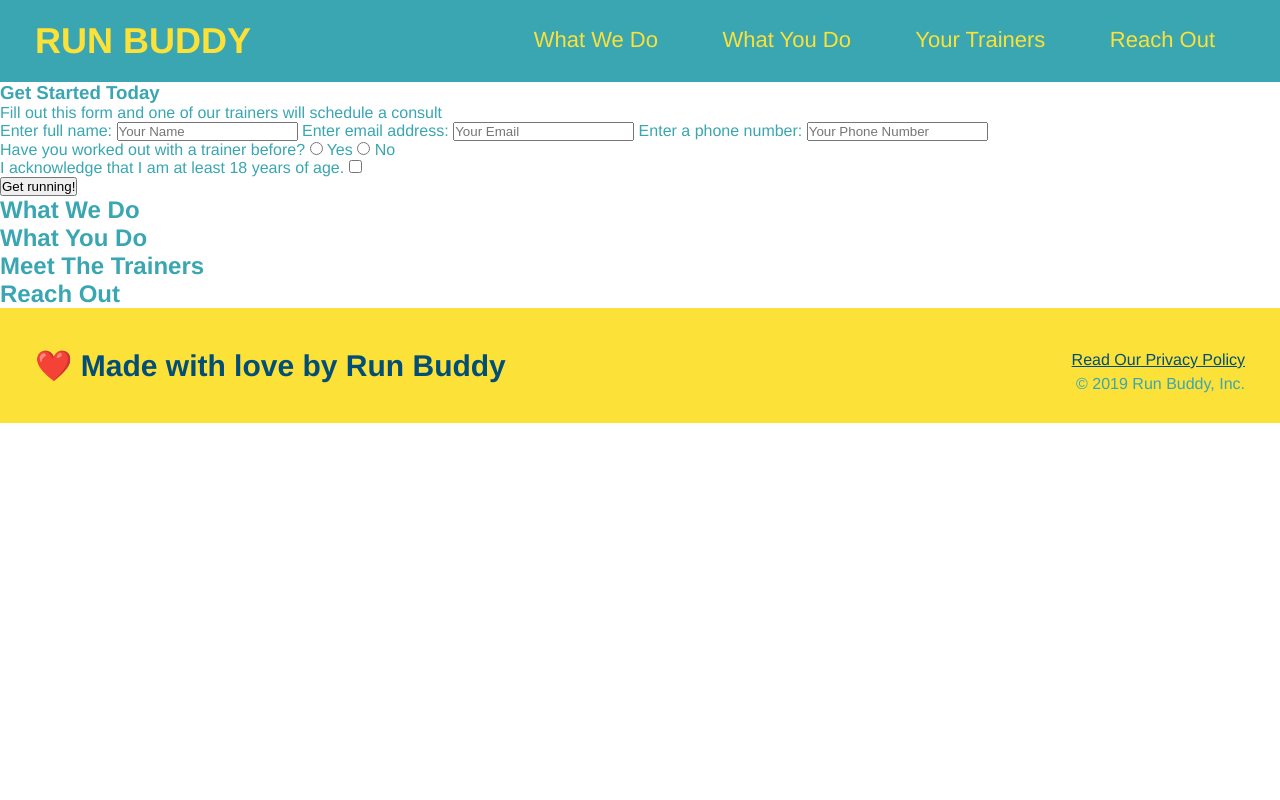
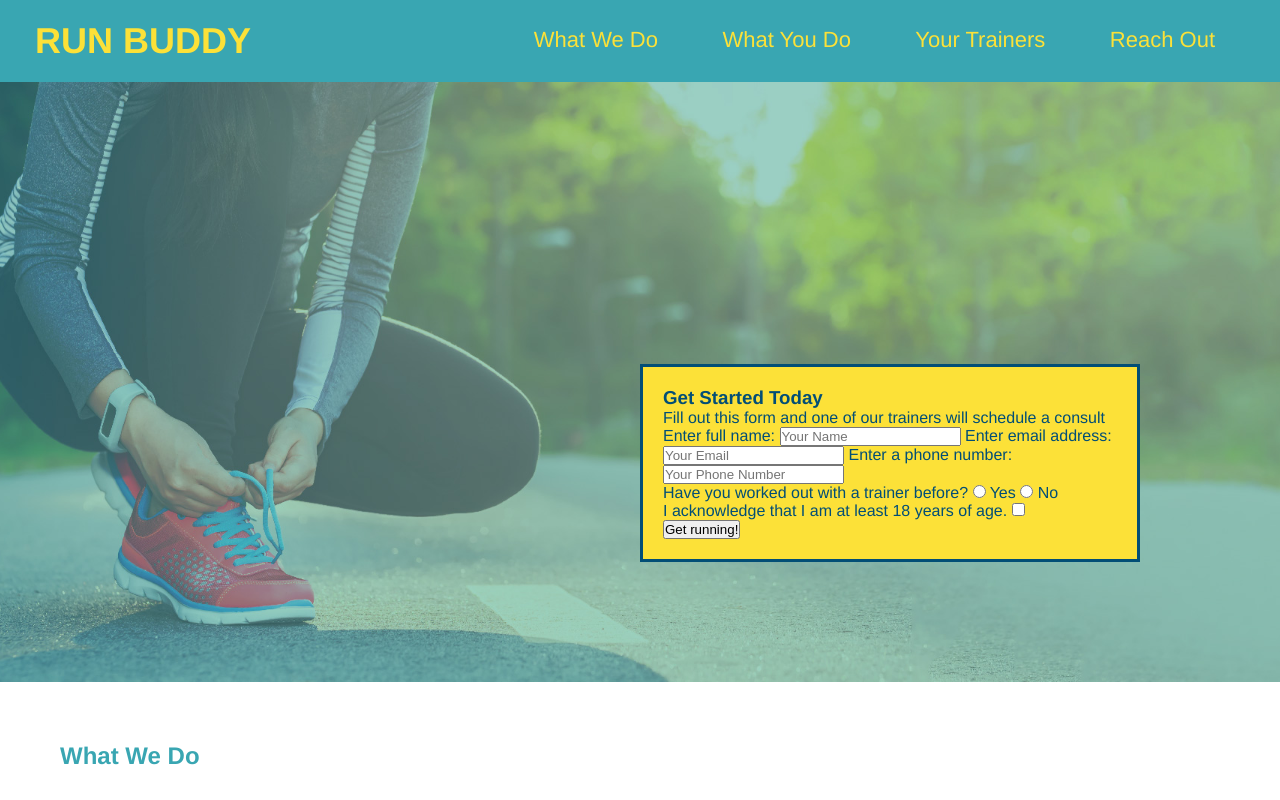
Before and after one commit to Iviviana/Run-Buddy, a plain HTML site: page index.html in a window 1280 px wide. Shown: the top 800 px of the page. Drawn offline with Linux system fonts and the light colour scheme.

Commit message:
styled the sign up form in CSS

```diff
--- a/assets/css/style.css
+++ b/assets/css/style.css
@@ -45,6 +45,35 @@ header nav ul li a {
     font-weight: lighter;
     font-size: 22px;
 }
+
+/* Hero Style Start */
+.hero {
+    background-image: url("../images/hero-bg.jpeg");
+    height: 600px;
+    background-size: cover;
+    background-position: center;
+    position: relative;
+}
+/* Hero Style End */
+
+/* Form Style Start */
+.hero-form {
+    border: solid 3px #024e76;
+    color: #024e76;
+    background-color: #fce138;
+    padding: 20px;
+    width: 500px;
+    position: absolute;
+    bottom: 120px;
+    right: 140px;
+
+}
+/* Form Style End */
+
+section {
+    padding: 60px;
+}
+
 footer {
     background: #fce138;
     width: 100%;
--- a/index.html
+++ b/index.html
@@ -38,8 +38,8 @@
         </header>
 
         <!-- hero/jumbotron -->
-        <section>
-            <div>
+        <section class="hero">
+            <div class="hero-form">
                 <h3>Get Started Today</h3>
                 <p>Fill out this form and one of our trainers will schedule a consult</p>
             <!-- Add form element -->
```
Also changed, not shown: assets/images/hero-bg.jpeg (added). Lines whose indentation alone changed are shown as unchanged.
